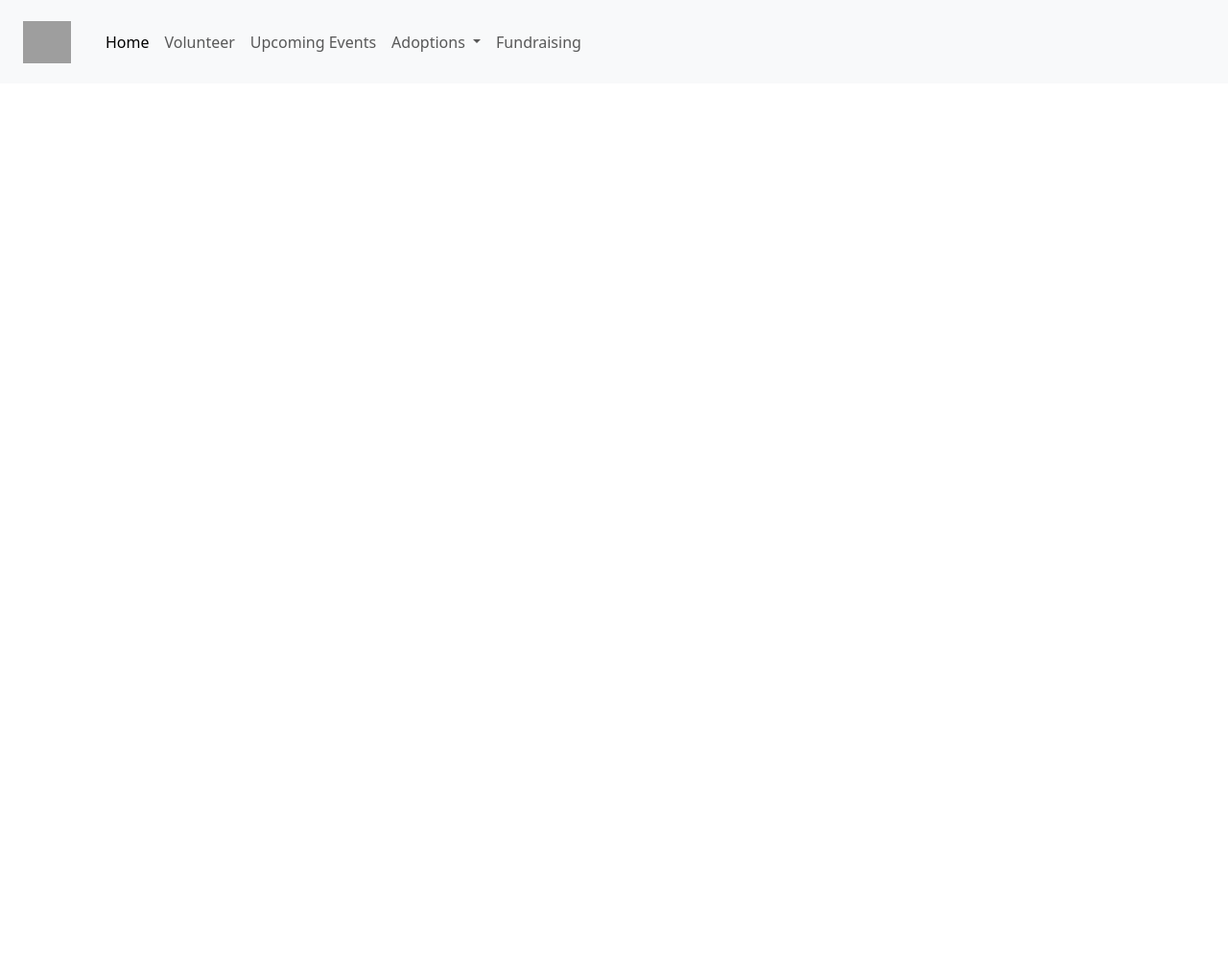
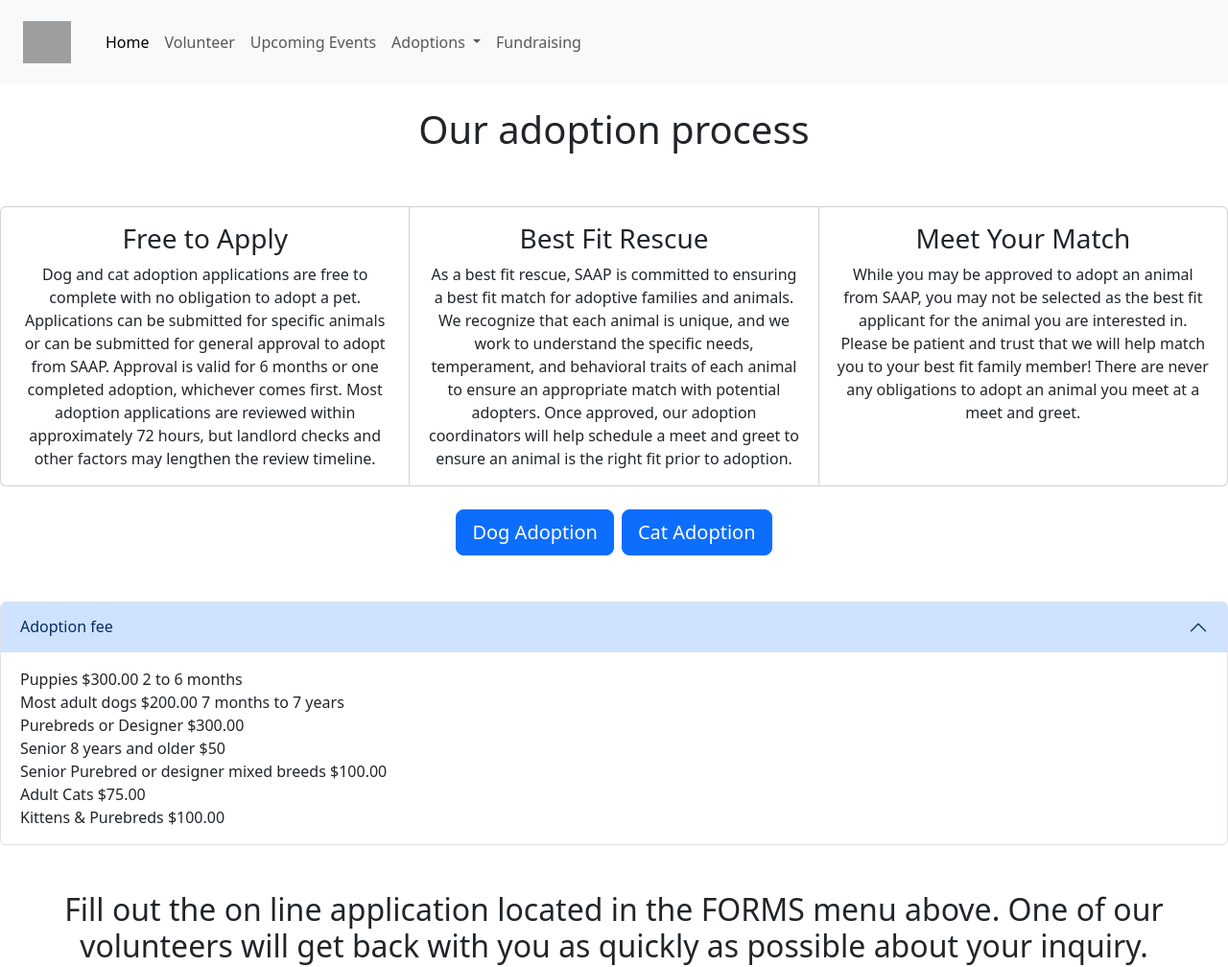
Before and after one commit to NickM69/Final-Project, a plain HTML site: page AdoptAnimals.html in a window 1280 px wide. Shown: the whole page at 96% size. Before the commit the page ends 800 px from the top, so only its background shows below. Drawn offline with nearby package versions, Linux system fonts and the light colour scheme; grey boxes are pictures that could not be loaded.

Commit message:
finished the adopt animals page

```diff
--- a/AdoptAnimals.html
+++ b/AdoptAnimals.html
@@ -47,6 +47,62 @@
           </div>
         </div>
       </nav>
-    <script src="https://cdn.jsdelivr.net/npm/bootstrap@5.3.3/dist/js/bootstrap.bundle.min.js" integrity="sha384-YvpcrYf0tY3lHB60NNkmXc5s9fDVZLESaAA55NDzOxhy9GkcIdslK1eN7N6jIeHz" crossorigin="anonymous"></script>
+      <br>
+      <h1 class="text-center">Our adoption process</h1>
+      <br>
+      <br>
+      <div class="card-group">
+        <div class="card">
+          <div class="card-body">
+            <h3 class="card-title text-center">Free to Apply</h3>
+            <p class="card-text text-center">Dog and cat adoption applications are free to complete with no obligation to adopt a pet. Applications can be submitted for specific animals or can be submitted for general approval to adopt from SAAP. Approval is valid for 6 months or one completed adoption, whichever comes first. Most adoption applications are reviewed within approximately 72 hours, but landlord checks and other factors may lengthen the review timeline.</p>
+          </div>
+        </div>
+        <div class="card">
+          <div class="card-body">
+            <h3 class="card-title text-center">Best Fit Rescue</h3>
+            <p class="card-text text-center">As a best fit rescue, SAAP is committed to ensuring a best fit match for adoptive families and animals. We recognize that each animal is unique, and we work to understand the specific needs, temperament, and behavioral traits of each animal to ensure an appropriate match with potential adopters. Once approved, our adoption coordinators will help schedule a meet and greet to ensure an animal is the right fit prior to adoption.</p>
+          </div>
+        </div>
+        <div class="card">
+          <div class="card-body">
+            <h3 class="card-title text-center">Meet Your Match</h3>
+            <p class="card-text text-center">While you may be approved to adopt an animal from SAAP, you may not be selected as the best fit applicant for the animal you are interested in. Please be patient and trust that we will help match you to your best fit family member! There are never any obligations to adopt an animal you meet at a meet and greet.</p>
+          </div>
+        </div>
+      </div>
+      <br>
+      <div class="d-grid gap-2 d-md-flex justify-content-md-center">
+        <a href="dog_application.html" class="btn btn-primary btn-lg" tabindex="-1" role="button" aria-disabled="true">Dog Adoption</a>
+        <a href="cat_adoption.html" class="btn btn-primary btn-lg" tabindex="-1" role="button" aria-disabled="true">Cat Adoption</a>
+      </div>
+      <br>
+      <br>
+      <div class="accordion" id="accordionExample">
+        <div class="accordion-item">
+          <h2 class="accordion-header">
+            <button class="accordion-button" type="button" data-bs-toggle="collapse" data-bs-target="#collapseOne" aria-expanded="true" aria-controls="collapseOne">
+              Adoption fee
+            </button>
+          </h2>
+          <div id="collapseOne" class="accordion-collapse collapse show" data-bs-parent="#accordionExample">
+            <div class="accordion-body">
+              Puppies $300.00 2 to 6 months <br>
+              Most adult dogs $200.00 7 months to 7 years <br>
+              Purebreds or Designer $300.00 <br>
+              Senior 8 years and older $50 <br>
+              Senior Purebred or designer mixed breeds $100.00 <br>
+              Adult Cats $75.00 <br>
+              Kittens & Purebreds $100.00 <br>
+            </div>
+          </div>
+        </div>
+      </div>
+      <br>
+      <br>
+      <h2 class=" text-center">Fill out the on line  application located in the FORMS menu above. One of our volunteers will get back with you as quickly as possible about your inquiry. </h2>
+      <br>
+      <br>
+      <script src="https://cdn.jsdelivr.net/npm/bootstrap@5.3.3/dist/js/bootstrap.bundle.min.js" integrity="sha384-YvpcrYf0tY3lHB60NNkmXc5s9fDVZLESaAA55NDzOxhy9GkcIdslK1eN7N6jIeHz" crossorigin="anonymous"></script>
   </body>
 </html>
```
